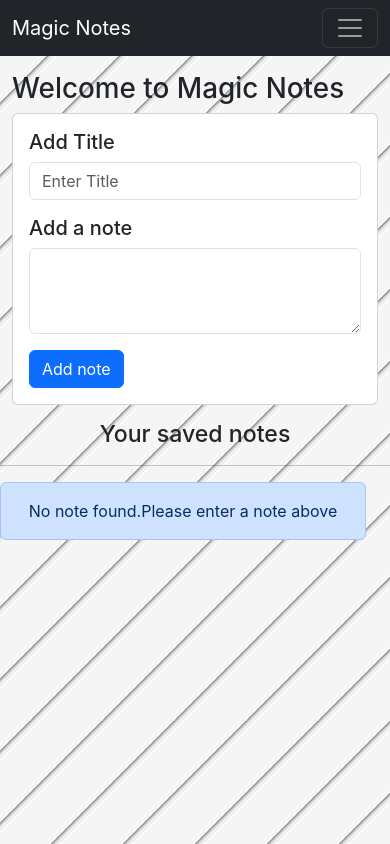
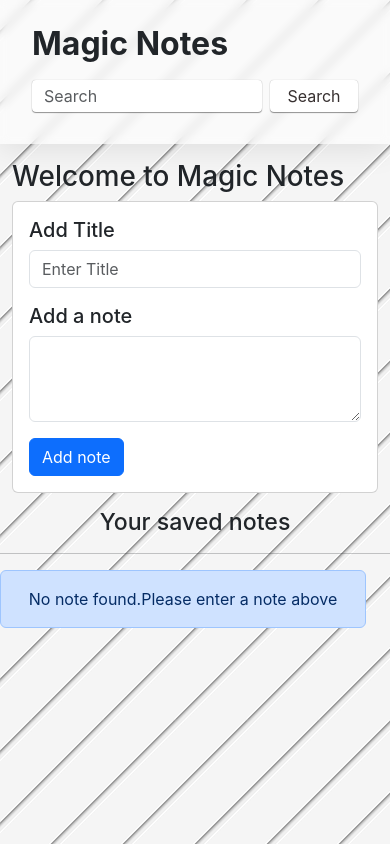
Before and after one commit to SahilSingh177/GDSC-WebDev01-todos, a plain HTML site: page index.html in a window 390 px wide. Drawn offline with nearby package versions, Linux system fonts and the light colour scheme; a web font is replaced by a local one.

Commit message:
Added navbar html and styles

```diff
--- a/index.html
+++ b/index.html
@@ -37,40 +37,26 @@
   </head>
 
   <body background="wallp4.webp">
-    <nav class="navbar navbar-expand-lg navbar-dark bg-dark">
-      <div class="container-fluid">
-        <a class="navbar-brand" href="#">Magic Notes</a>
-        <right>
-          <button
-            class="navbar-toggler"
-            type="button"
-            data-bs-toggle="collapse"
-            data-bs-target="#navbarSupportedContent"
-            aria-controls="navbarSupportedContent"
-            aria-expanded="false"
-            aria-label="Toggle navigation"
-          >
-            <span class="navbar-toggler-icon"></span>
-          </button>
-          <div class="collapse navbar-collapse" id="navbarSupportedContent">
-            <ul class="navbar-nav me-auto mb-2 mb-lg-0">
+    <nav class="bg-glass">
+      <a class="nav-title" href="/">Magic Notes</a>
+      <div class="nav-list-wrapper">
+        <ul class="nav-list">
           <li class="nav-item">
             <form class="d-flex">
               <input
-                    class="form-control me-2"
+                class="form-control me-2 custom-form-inp"
                 id="searchTxt"
                 type="search"
                 placeholder="Search"
                 aria-label="Search"
               />
-                  <button class="btn btn-outline-success" type="submit">
-                    Search
-                  </button>
+              <button class="classic-btn" type="submit">Search</button>
             </form>
           </li>
+          <!-- <li>
+            <button>Click Me!</button>
+          </li> -->
         </ul>
-          </div>
-        </right>
       </div>
     </nav>
     <div class="container my-3">
--- a/styles/global.css
+++ b/styles/global.css
@@ -53,3 +53,70 @@ body {
   background: #fff;
   box-shadow: 0px 0px 1px rgba(0, 0, 0, 0.3), 0px 1px 1px rgba(0, 0, 0, 0.4);
 }
+
+/* Navbar ✨ */
+
+nav {
+  display: grid;
+  align-items: center;
+  grid-template-columns: max-content max-content;
+  justify-content: space-between;
+  padding: 1.25rem 2rem;
+  background: rgba(255, 255, 255, 0.5);
+  box-shadow: 0 4px 30px rgba(0, 0, 0, 0.1);
+}
+
+.nav-title {
+  text-decoration: none;
+  color: inherit;
+  display: block;
+  font-size: 2em;
+  font-weight: bold;
+}
+
+.nav-list-wrapper {
+  display: flex;
+  flex-direction: row-reverse;
+  justify-content: flex-start;
+  align-items: center;
+}
+
+.nav-list {
+  display: flex;
+  align-items: center;
+  column-gap: 0.5rem;
+  row-gap: 0.75rem;
+  justify-content: space-around;
+  list-style: none;
+  /* To remove bootstrap reset css */
+  margin: unset;
+  padding: unset;
+}
+
+.nav-list > li {
+  display: inline-block;
+}
+
+/* Media queries for 'responsiveness' */
+
+@media screen and (max-width: 615px) {
+  nav {
+    display: flex;
+    flex-direction: column;
+    align-items: stretch;
+    grid-template-columns: 1fr;
+  }
+  .nav-list-wrapper {
+    flex-grow: 1;
+    margin: 0.75rem 0;
+    width: 100%;
+  }
+  .nav-list {
+    flex-grow: 1;
+    flex-direction: column;
+    align-items: stretch;
+  }
+  .nav-list > li {
+    display: unset;
+  }
+}
```
Lines whose indentation alone changed are shown as unchanged.
